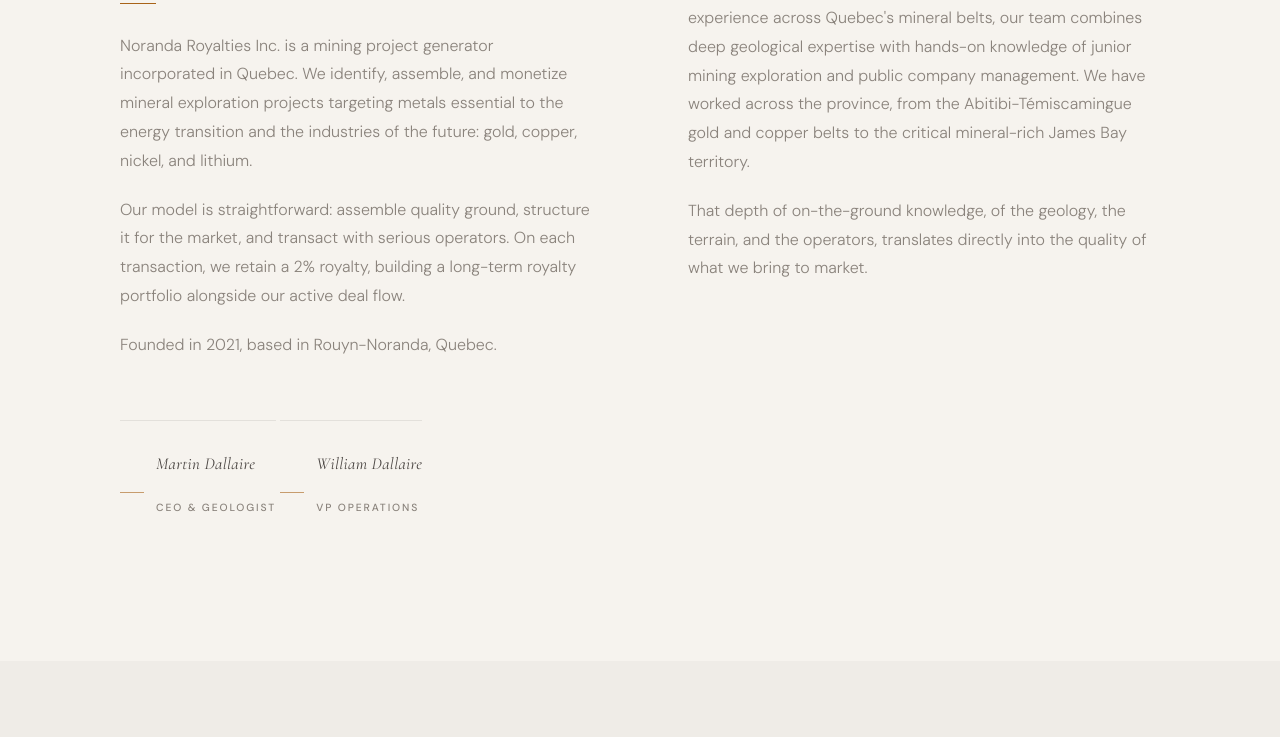
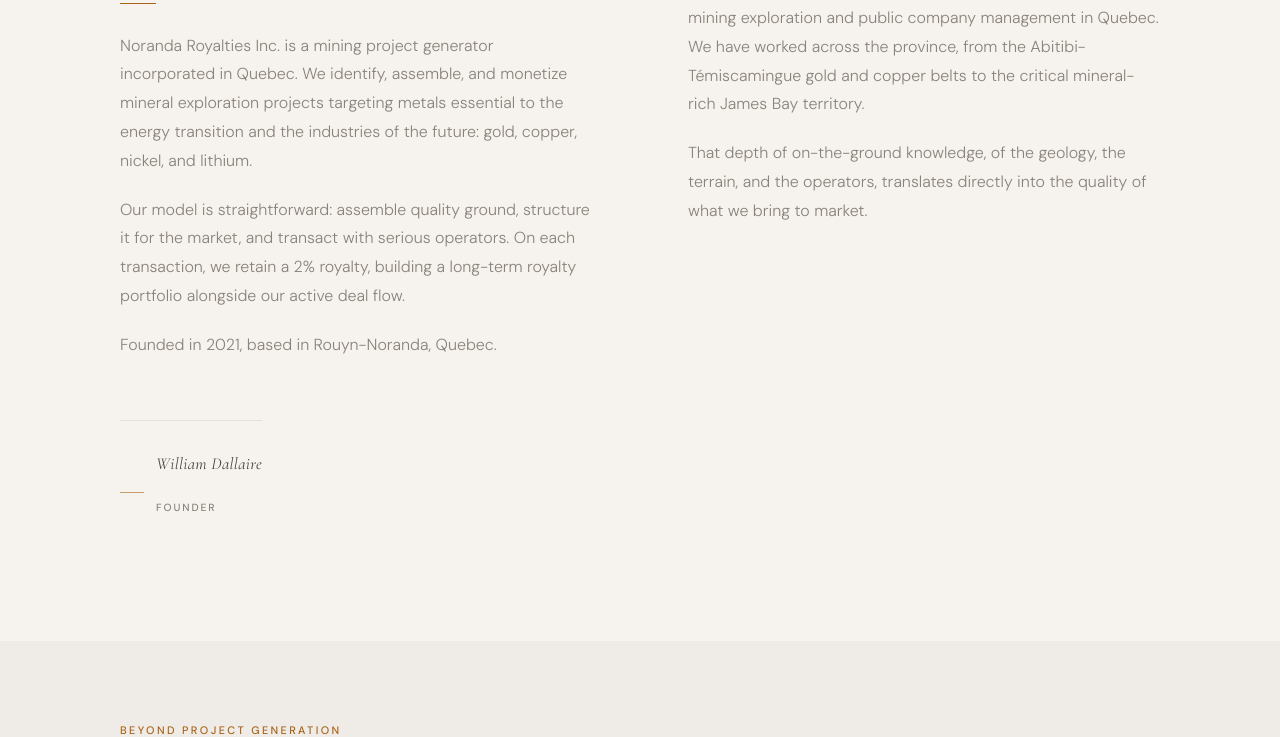
Before and after one commit to NorandaRoyalties/noranda_website, a plain HTML site: page about.html in a window 1280 px wide. Shown: the part 706-1443 px from the top of the page. Drawn offline with nearby package versions, Linux system fonts and the light colour scheme.

Commit message:
Remove Martin — William Dallaire as sole Founder

```diff
--- a/about.html
+++ b/about.html
@@ -95,19 +95,12 @@
               Founded in 2021, based in Rouyn-Noranda, Quebec.
             </p>
 
-            <!-- Team -->
-            <div class="founder-tag fade-in delay-4" style="margin-bottom: 20px;">
-              <span class="founder-tag-line"></span>
-              <div>
-                <p class="founder-name">Martin Dallaire</p>
-                <p class="founder-title" data-en="CEO &amp; Geologist" data-fr="PDG &amp; Géologue">CEO &amp; Geologist</p>
-              </div>
-            </div>
+            <!-- Founder -->
             <div class="founder-tag fade-in delay-4">
               <span class="founder-tag-line"></span>
               <div>
                 <p class="founder-name">William Dallaire</p>
-                <p class="founder-title" data-en="VP Operations" data-fr="VP Opérations">VP Operations</p>
+                <p class="founder-title" data-en="Founder" data-fr="Fondateur">Founder</p>
               </div>
             </div>
           </div>
@@ -122,9 +115,9 @@
             </h2>
             <span class="gold-rule fade-in delay-1"></span>
             <p class="fade-in delay-2"
-              data-en="Led by Martin Dallaire, a geologist with over 20 years of field experience across Quebec's mineral belts, our team combines deep geological expertise with hands-on knowledge of junior mining exploration and public company management. We have worked across the province, from the Abitibi-Témiscamingue gold and copper belts to the critical mineral-rich James Bay territory."
-              data-fr="Dirigée par Martin Dallaire, géologue comptant plus de 20 ans d'expérience terrain à travers les ceintures minérales du Québec, notre équipe combine une expertise géologique approfondie avec une connaissance pratique de l'exploration minière junior et de la gestion de sociétés publiques. Nous avons travaillé à travers la province, des ceintures aurifères et cuprifères de l'Abitibi-Témiscamingue au territoire riche en minéraux critiques de la Baie-James.">
-              Led by Martin Dallaire, a geologist with over 20 years of field experience across Quebec's mineral belts, our team combines deep geological expertise with hands-on knowledge of junior mining exploration and public company management. We have worked across the province, from the Abitibi-Témiscamingue gold and copper belts to the critical mineral-rich James Bay territory.
+              data-en="Our team brings over 20 years of combined experience in junior mining exploration and public company management in Quebec. We have worked across the province, from the Abitibi-Témiscamingue gold and copper belts to the critical mineral-rich James Bay territory."
+              data-fr="Notre équipe apporte plus de 20 ans d'expérience combinée en exploration minière junior et en gestion de sociétés publiques au Québec. Nous avons travaillé à travers la province, des ceintures aurifères et cuprifères de l'Abitibi-Témiscamingue au territoire riche en minéraux critiques de la Baie-James.">
+              Our team brings over 20 years of combined experience in junior mining exploration and public company management in Quebec. We have worked across the province, from the Abitibi-Témiscamingue gold and copper belts to the critical mineral-rich James Bay territory.
             </p>
             <p class="fade-in delay-3"
               data-en="That depth of on-the-ground knowledge, of the geology, the terrain, and the operators, translates directly into the quality of what we bring to market."
```
